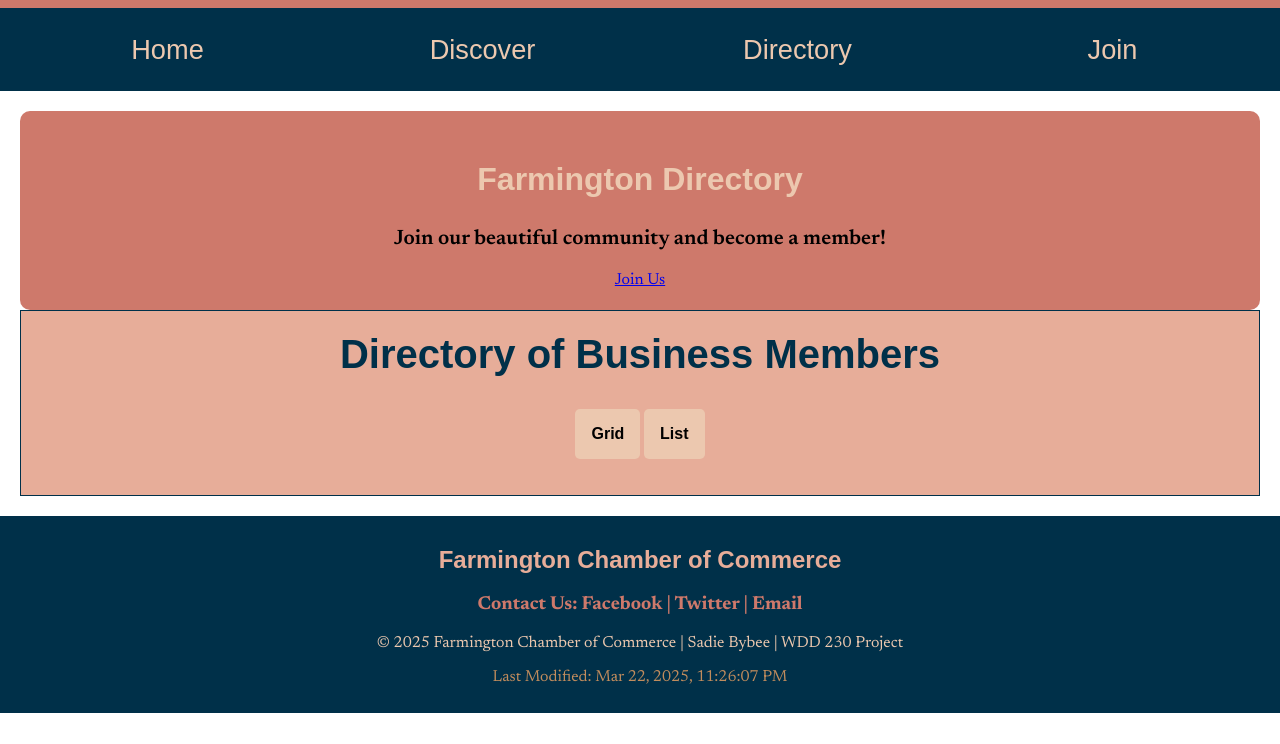
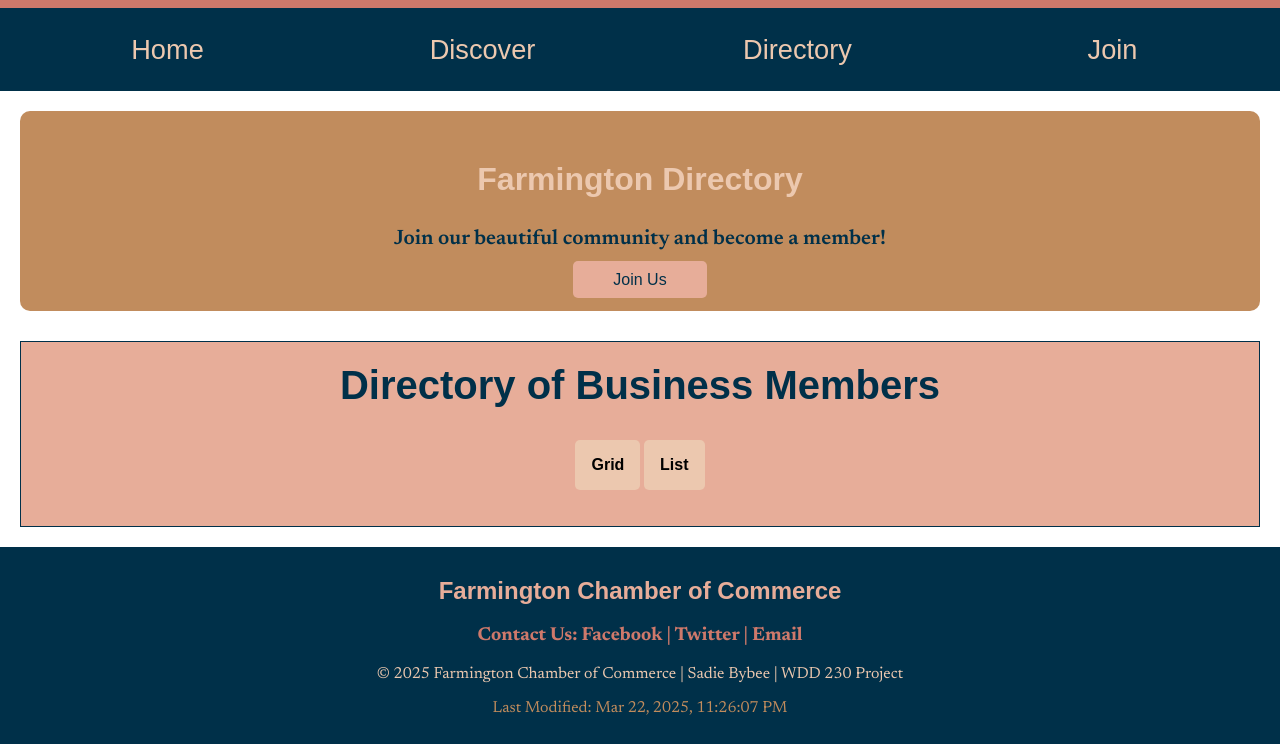
Before and after one commit to sadiebybee/wdd230, a plain HTML site: page chamber/directory.html in a window 1280 px wide. Shown: the part 167-911 px from the top of the page. Before the commit the page ends 880 px from the top, so only its background shows below. Drawn offline with Linux system fonts and the light colour scheme; no server answers; a web font is replaced by a local one.

Commit message:
hero-content

```diff
--- a/chamber/directory.html
+++ b/chamber/directory.html
@@ -41,7 +41,7 @@
             <div class="hero-content">
                 <h2>Farmington Directory</h2>
                 <p>Join our beautiful community and become a member!</p>
-                <a href="join.html">Join Us</a>
+                <a class="button" href="join.html">Join Us</a>
             </div>
         </section>
         <div>
--- a/chamber/styles/base.css
+++ b/chamber/styles/base.css
@@ -203,7 +203,7 @@ main {
 
 .hero-content {
     text-align: center;
-    background-color: var(--primary-color);
+    background-color: var(--secondary-color);
     border-radius: 10px;
     padding: 20px;
 }
@@ -215,7 +215,7 @@ main {
     margin: 30px;
 }
 .hero-content p {
-    color: var(--text-color-main);
+    color: var(--accent2-color);
     font-size: 1.5em;
     font-weight: 600;
     margin-bottom: 20px;
@@ -346,7 +346,7 @@ footer h4 {
 /******** Discover Mobile Views ********/
 .hero-content h4 {
     font-size: 1.5rem;
-    color: var(--text-color-main);
+    color: var(--accent2-color);
 }
 
 .wrapper {
@@ -601,6 +601,7 @@ h1 {
 #directory {
     position: relative;
     padding: 20px;
+    margin-top: 30px;
     background-color: var(--accent1-color);
     border: 1px solid var(--accent2-color);
 }
```
